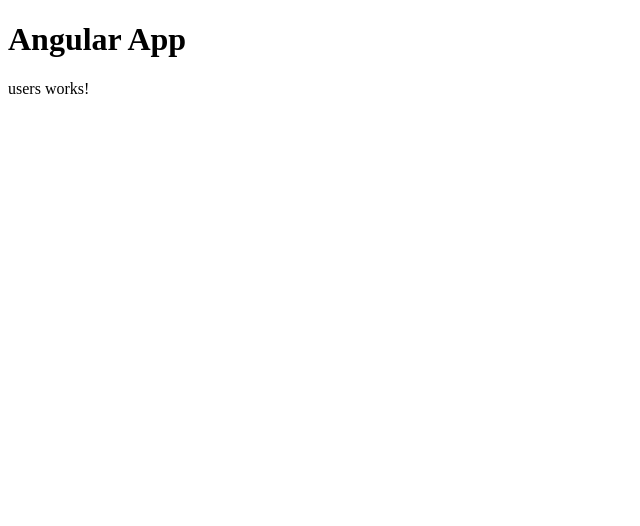
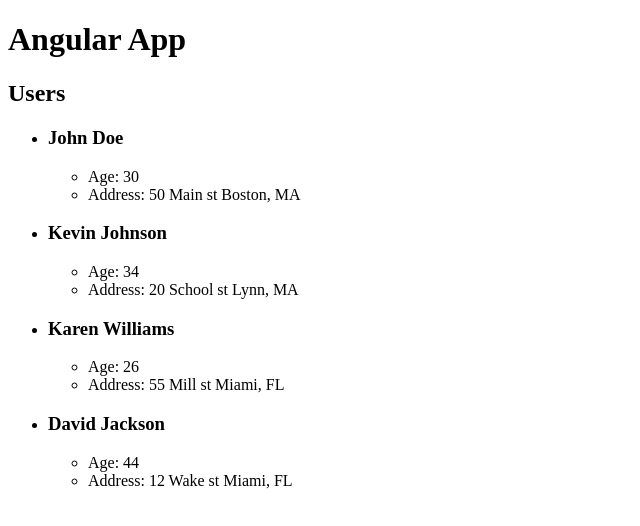
Before and after one commit to filipeqs/angular-sandbox-app, an Angular app: page / in a window 1280 px wide. Shown: the top 526 px of the page, without its empty margins (0-640 px from the left). Built offline with nearby package versions, Linux system fonts and the light colour scheme.

Commit message:
displaying users with ng for

```diff
--- a/src/app/components/users/users.component.html
+++ b/src/app/components/users/users.component.html
@@ -1 +1,12 @@
-<p>users works!</p>
+<h2>Users</h2>
+<ul>
+    <li *ngFor="let user of users">
+        <h3>{{ user.firstName }} {{ user.lastName }}</h3>
+        <ul>
+            <li>Age: {{ user.age }}</li>
+            <li>
+                Address: {{ user.address.street }} {{ user.address.city }}, {{ user.address.state }}
+            </li>
+        </ul>
+    </li>
+</ul>
--- a/src/app/components/users/users.component.ts
+++ b/src/app/components/users/users.component.ts
@@ -1,4 +1,5 @@
 import { Component, OnInit } from '@angular/core';
+import { User } from 'src/app/models/User';
 
 @Component({
     selector: 'app-users',
@@ -6,7 +7,56 @@
     styleUrls: ['./users.component.css'],
 })
 export class UsersComponent implements OnInit {
+    users: User[];
+
     constructor() {}
 
-    ngOnInit(): void {}
+    ngOnInit(): void {
+        this.users = [
+            {
+                firstName: 'John',
+                lastName: 'Doe',
+                age: 30,
+                address: {
+                    street: '50 Main st',
+                    city: 'Boston',
+                    state: 'MA',
+                },
+            },
+            {
+                firstName: 'Kevin',
+                lastName: 'Johnson',
+                age: 34,
+                address: {
+                    street: '20 School st',
+                    city: 'Lynn',
+                    state: 'MA',
+                },
+            },
+            {
+                firstName: 'Karen',
+                lastName: 'Williams',
+                age: 26,
+                address: {
+                    street: '55 Mill st',
+                    city: 'Miami',
+                    state: 'FL',
+                },
+            },
+        ];
+        this.addUser({
+            firstName: 'David',
+            lastName: 'Jackson',
+            age: 44,
+            address: {
+                street: '12 Wake st',
+                city: 'Miami',
+                state: 'FL',
+            },
+        });
+    }
+
+    addUser(user: User) {
+        this.users.push(user);
+    }
 }
```
